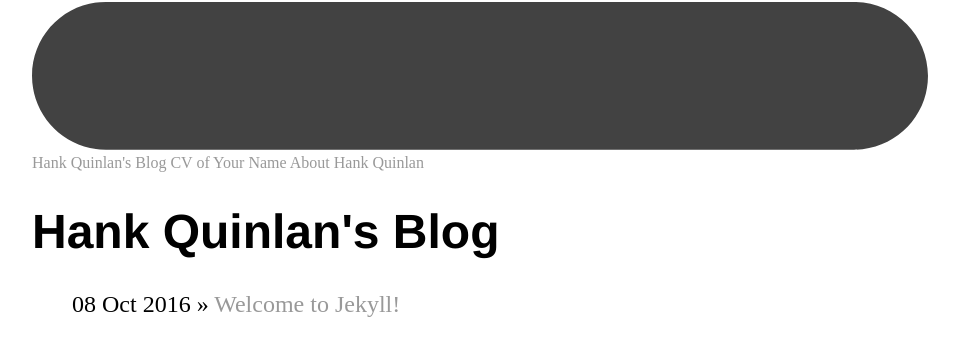
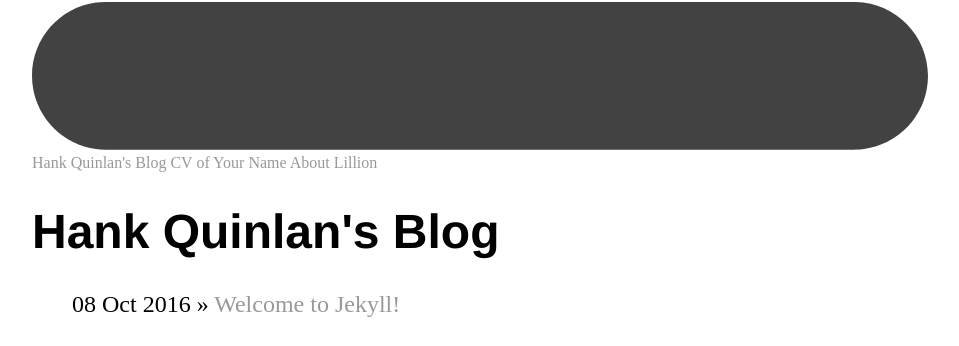
Before and after one commit to lionhunt/lionhunt.github.io, a Jekyll site: the page built from blog/index.html, in a window 1280 px wide and 900 px high, scrolled down 569 px. Shown: the part 106-452 px from the top of the window, without its empty margins (160-1119 px from the left). Built offline with Jekyll 4.4.1, drawn with Linux system fonts in a browser that asks for light colours.

Commit message:
Update index.html

```diff
--- a/about/index.html
+++ b/about/index.html
@@ -1,6 +1,5 @@
 ---
-layout: default
-title: About Hank Quinlan
+title: About Lillion
 ---
 
 		<div class="about">
```
